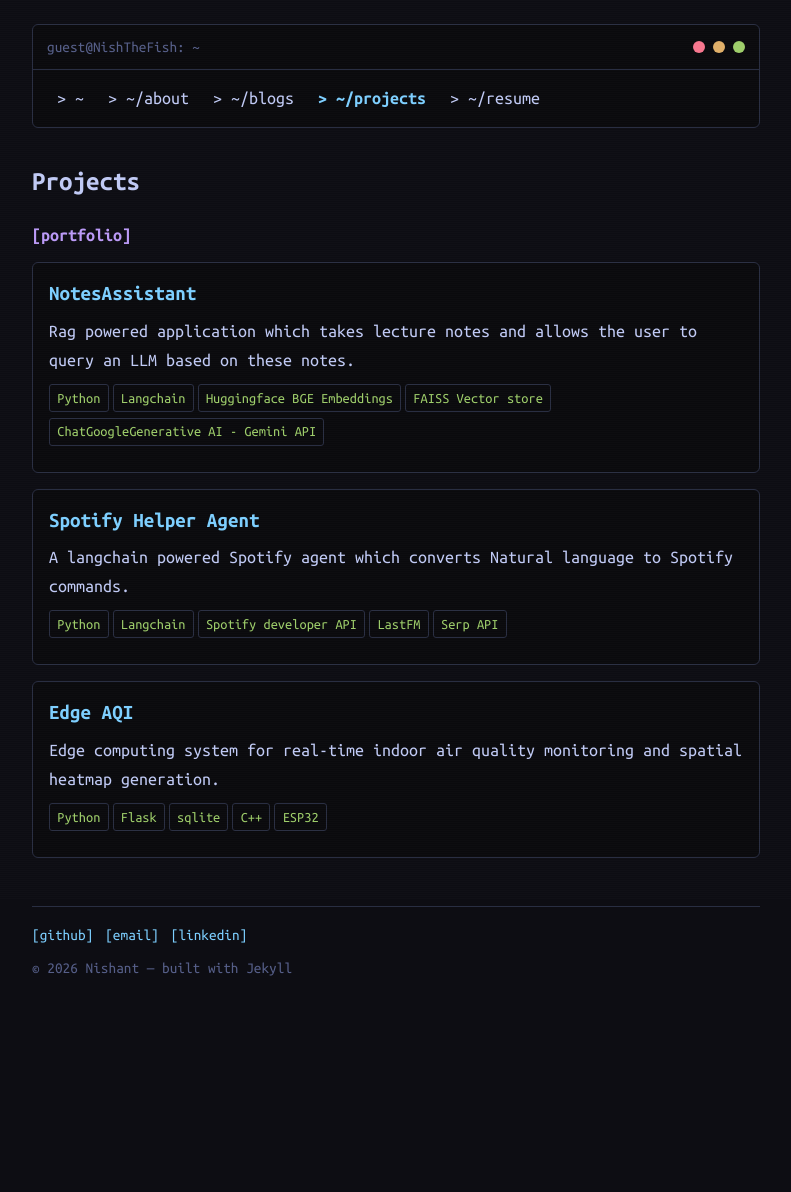
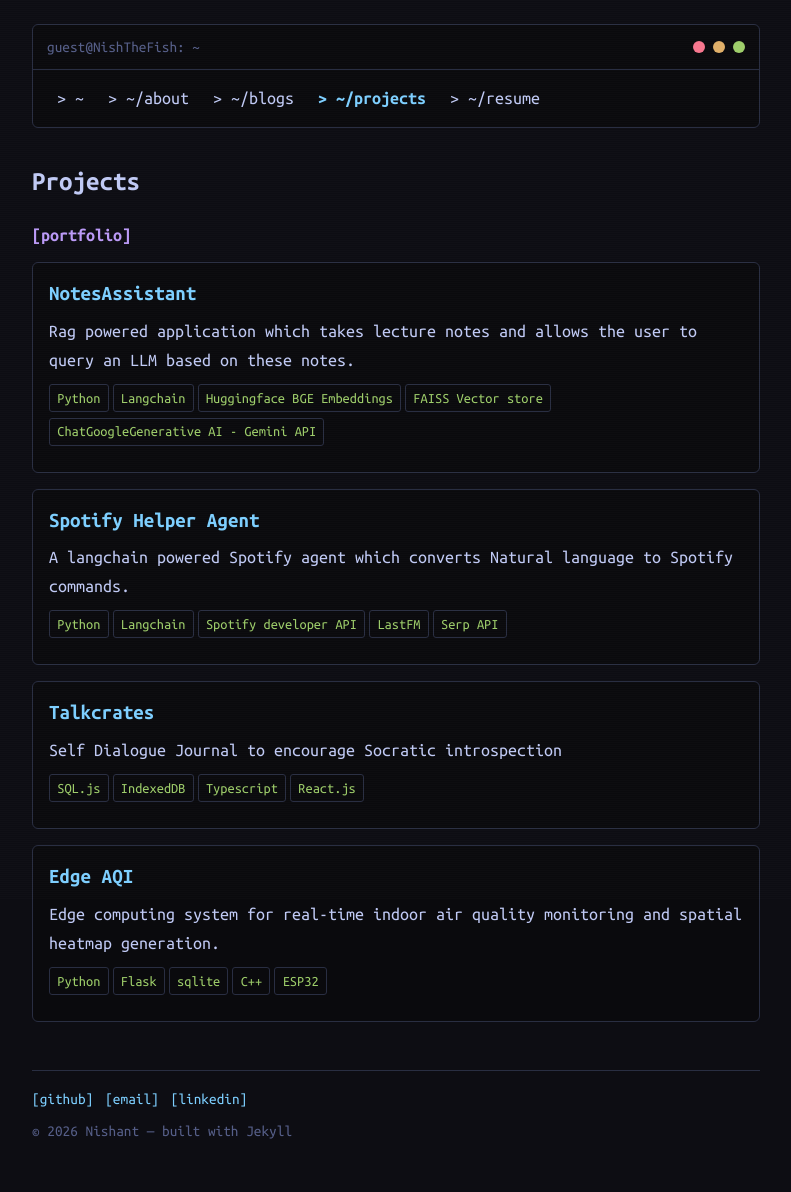
Before and after one commit to NishTheFish92/nishthefish92.github.io, a Jekyll site: the page built from projects.md, in a window 1280 px wide. Shown: the whole page, without its empty margins (244-1035 px from the left). Built offline with Jekyll 4.4.1, drawn with Linux system fonts in a browser that asks for light colours; before the commit the page ends 1028 px from its top, so only the background shows below that.

Commit message:
Updated resume, projects and blog

```diff
--- a/_data/projects.yml
+++ b/_data/projects.yml
@@ -31,6 +31,15 @@
     - "Serp API"
   url: "https://github.com/NishTheFish92/Spotify_Helper_Agent"
 
+- name: "Talkcrates"
+  description: "Self Dialogue Journal to encourage Socratic introspection"
+  tech:
+    - "SQL.js"
+    - "IndexedDB"
+    - "Typescript"
+    - "React.js"
+  url: "https://github.com/NishTheFish92/Talkcrates"
+
 - name: "Edge AQI"
   description: "Edge computing system for real-time indoor air quality monitoring and spatial heatmap generation."
   tech:
```
Also changed, not shown: _posts/2026-06-19-requirement-gathering.md (+1 -4 lines), 1 other file.
